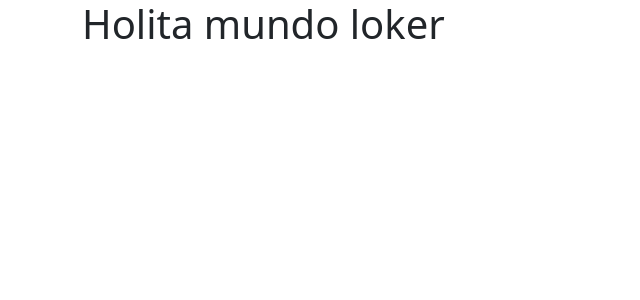
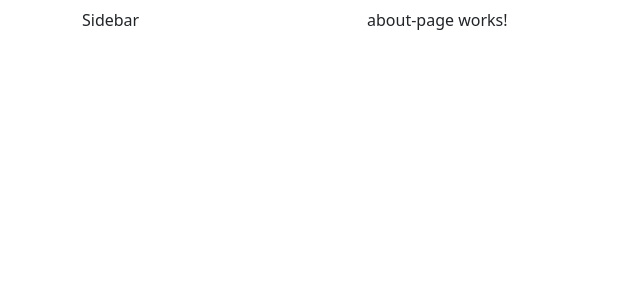
Before and after one commit to CinTutuDev/CountryApp, an Angular app: page / in a window 1280 px wide. Shown: the top 300 px of the page, without its empty margins (0-640 px from the left). Built offline with nearby package versions, Linux system fonts and the light colour scheme.

Commit message:
💚 Create(componentes)

```diff
--- a/src/app/app.component.html
+++ b/src/app/app.component.html
@@ -1 +1,11 @@
-<h1>Holita mundo loker</h1>
+<div class="row mt-2">
+  <div class="col-3">
+    <!-- Sidebar -->
+    Sidebar
+  </div>
+
+  <div class="col">
+    <!-- Nuestras Paginas -->
+    <shared-about-page></shared-about-page>
+  </div>
+</div>
--- /dev/null
+++ b/src/app/shared/pages/about-page/about-page.component.html
@@ -0,0 +1 @@
+<p>about-page works!</p>
--- /dev/null
+++ b/src/app/shared/pages/home-page/home-page.component.html
@@ -0,0 +1 @@
+<p>home-page works!</p>
```
Also changed, not shown: src/app/shared/pages/about-page/about-page.component.ts (added, +9 -0 lines), src/app/shared/pages/home-page/home-page.component.ts (added, +9 -0 lines), src/app/shared/shared.module.ts (+6 -6 lines).
